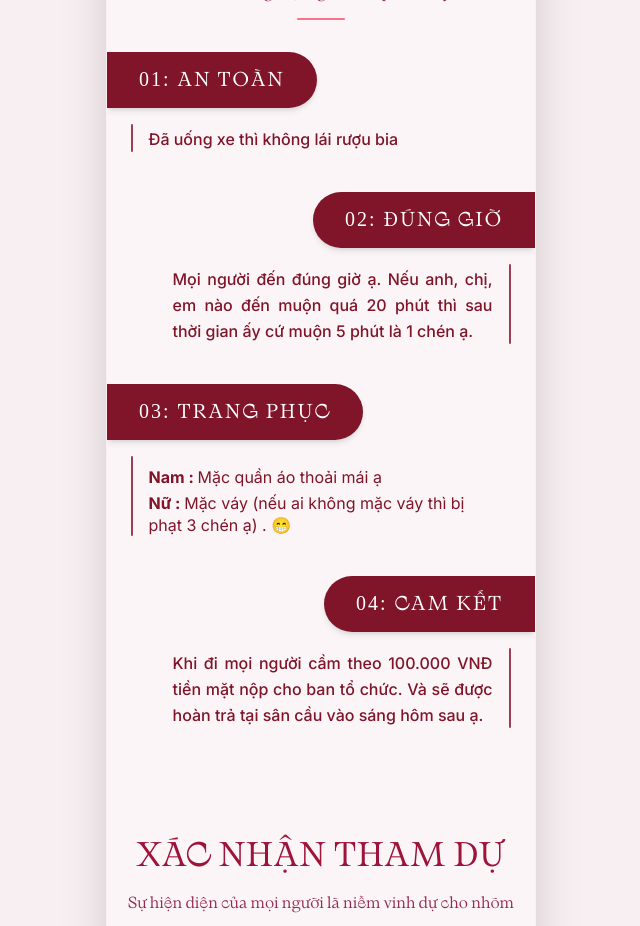
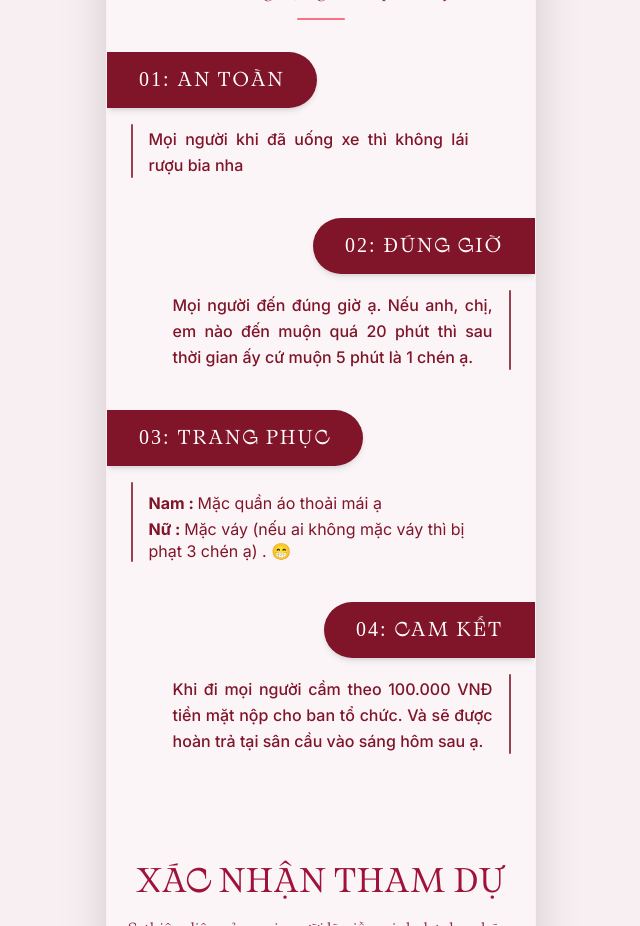
Before and after one commit to hermannbadminton/hermann-birthday, a React (Vite) app: page / in a window 1280 px wide. Shown: the part 1520-2446 px from the top of the page, without its empty margins (319-959 px from the left). Built offline with nearby package versions, Linux system fonts and the light colour scheme; no server answers; the database is empty; a web font is replaced by a local one.

Commit message:
feat: add PartyRules component to display event guidelines and notes

```diff
--- a/src/components/PartyRules.jsx
+++ b/src/components/PartyRules.jsx
@@ -9,7 +9,7 @@ export default function PartyRules() {
       tag: "AN TOÀN",
       title: "An Toàn Là Trên Hết",
       icon: <Car size={18} className="text-[#801429]" />,
-      content: "Đã uống xe thì không lái rượu bia",
+      content: "Mọi người khi đã uống xe thì không lái rượu bia nha",
     },
     {
       id: "2",
```
